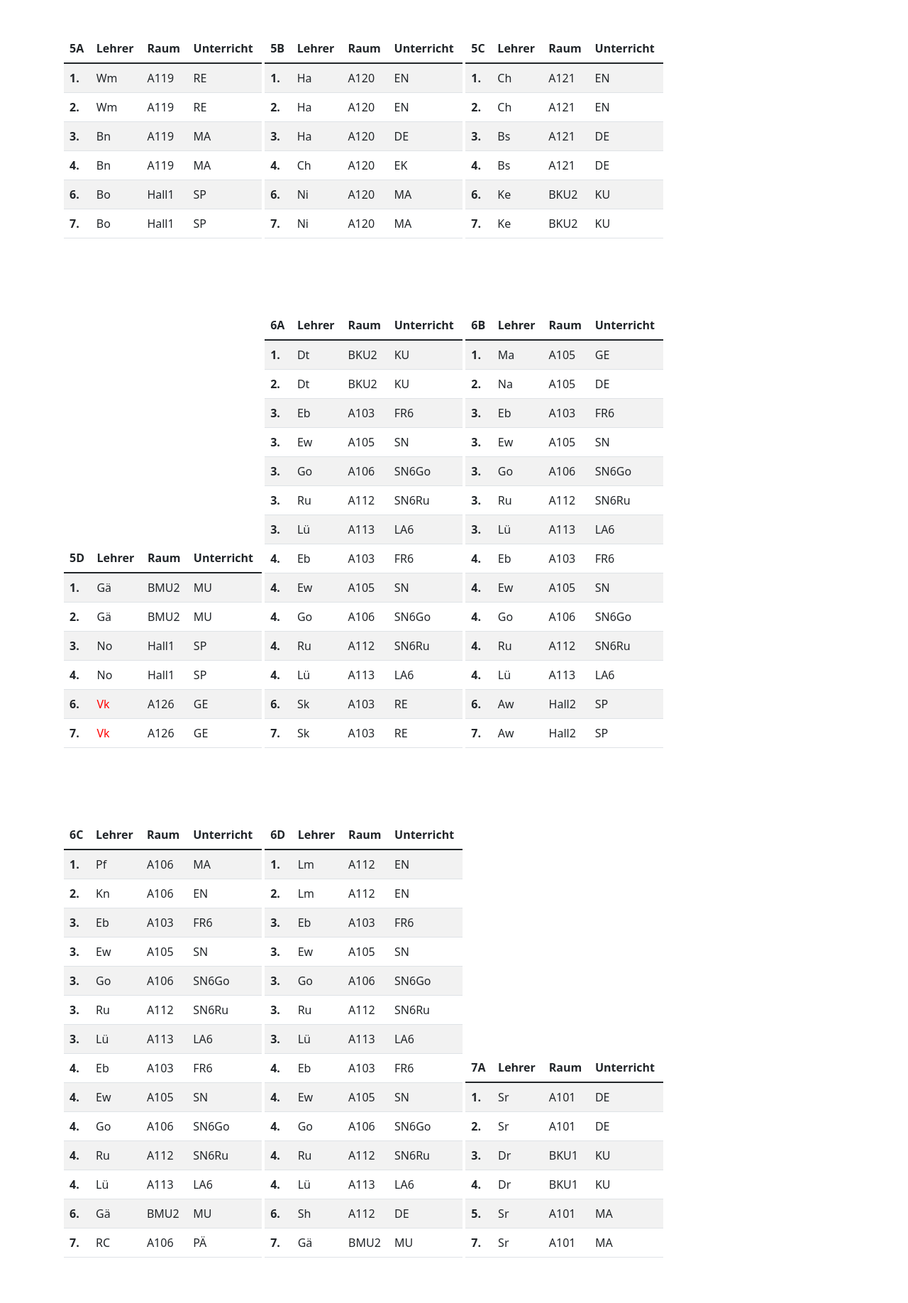
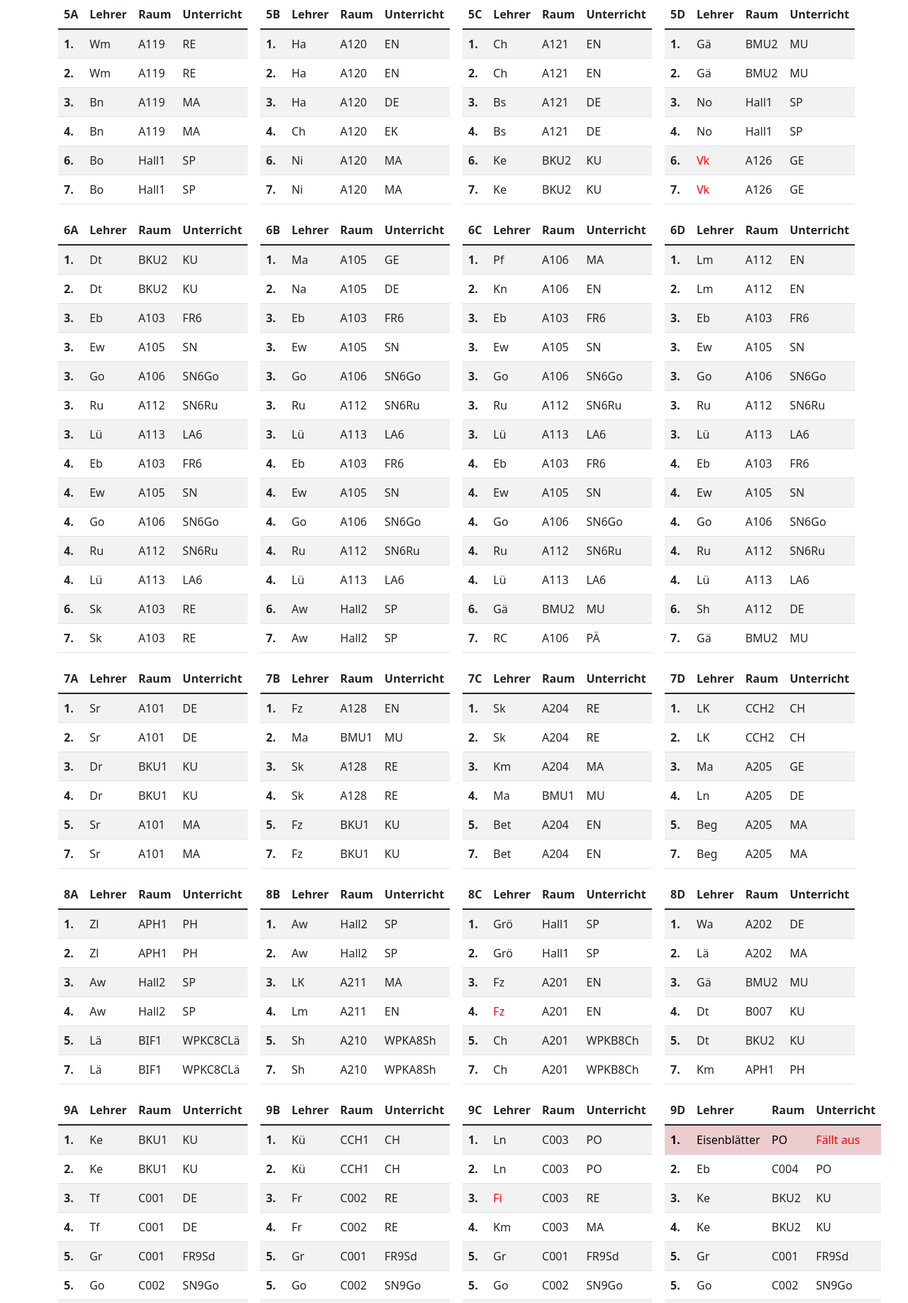
Before and after one commit to DominikKor/planplus, a Django app: page / in a window 1280 px wide. Shown: the part 87-1923 px from the top of the page at 71% size. Run offline with Django 4.2, Linux system fonts and the light colour scheme; data comes from the database, SQL or seed files in the repository; parts of the project's set-up code (start-up, migrations or seed data) failed here and were passed over.

Commit message:
Made website reponsive

```diff
--- a/plan/static/style.css
+++ b/plan/static/style.css
@@ -1,7 +1,3 @@
 .red {
     color: red !important;
 }
-
-.table-wrapper {
-    display: inline-block;
-}
--- a/plan/templates/plan/plan.html
+++ b/plan/templates/plan/plan.html
@@ -3,9 +3,10 @@
 {% block title %}PMG - Vertretungsplan{% endblock %}
 
 {% block content %}
+    <div class="row">
         {% for plan in plans %}
-    <div class="col-md-3 table-wrapper">
-        <table class="table table-striped plan-table mx-2 my-5">
+            <div class="col-12 col-sm-6 col-md-6 col-lg-4 col-xl-3">
+                <table class="table table-striped">
                     <thead>
                     <tr>
                         <th scope="col">{{ plan.cls }}</th>
@@ -44,4 +45,5 @@
                 </table>
             </div>
         {% endfor %}
+    </div>
 {% endblock %}
```
Lines whose indentation alone changed are shown as unchanged.
